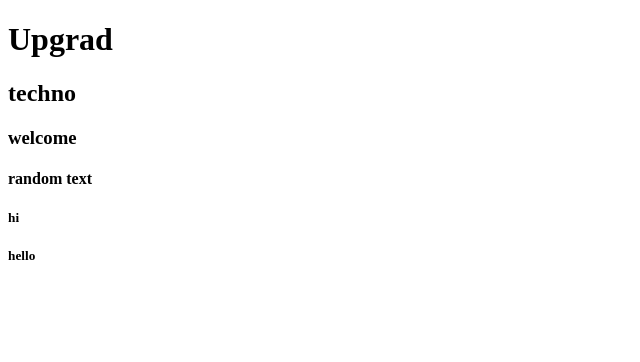
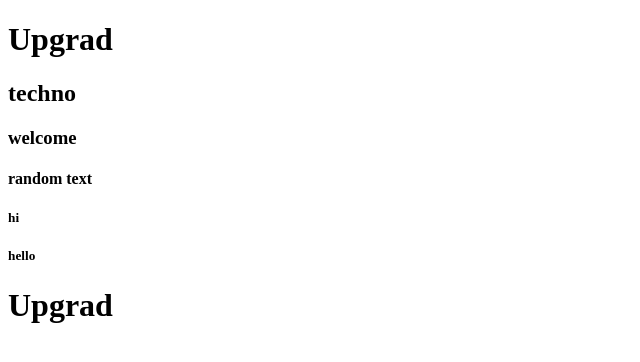
Before and after one commit to aniketMethi/techno_upgrad, a plain HTML site: page index.html in a window 1280 px wide. Shown: the whole page, without its empty margins (0-640 px from the left). Drawn offline with Linux system fonts and the light colour scheme.

Commit message:
Update index.html
added upgrad via web

```diff
--- a/index.html
+++ b/index.html
@@ -13,5 +13,6 @@
     <h4>random text</h4>
     <h5>hi</h5>
     <h5>hello</h5>
+    <h1>Upgrad</h1>
 </body>
 </html>
```
